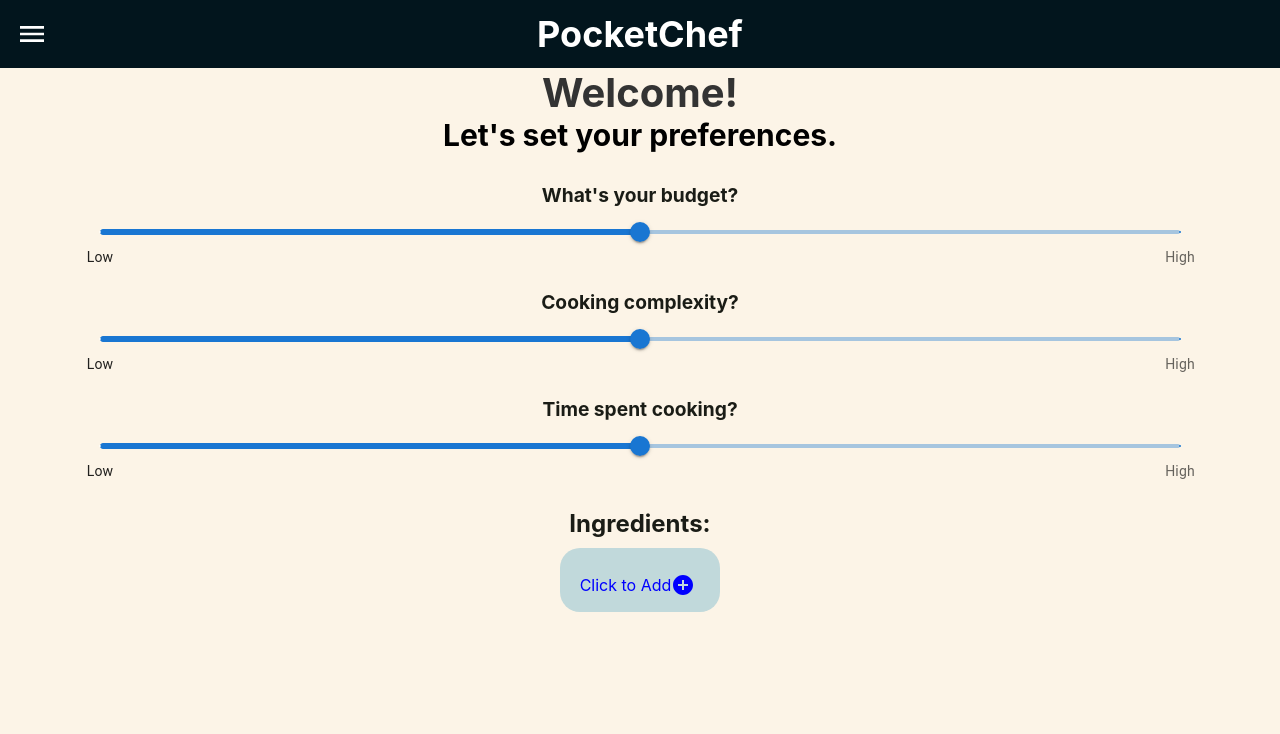
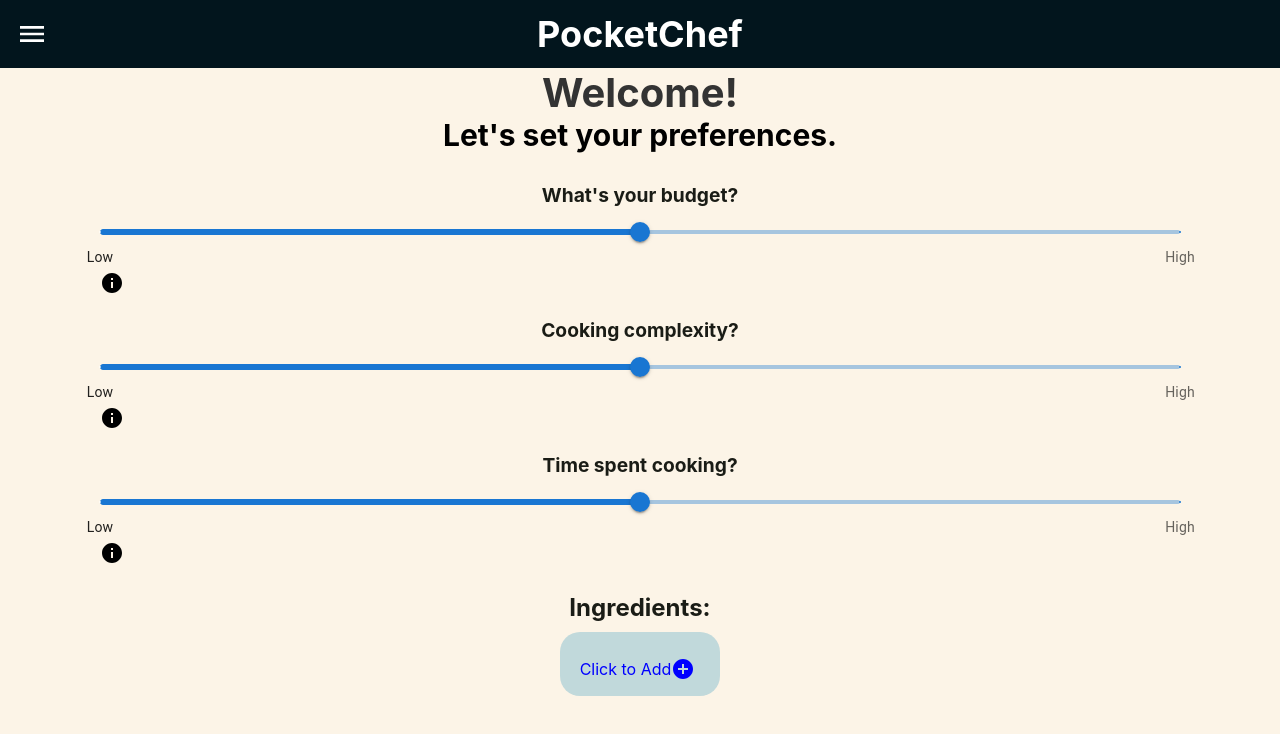
Before and after one commit to oggunderscore/PocketChef, a React (Create React App) app: page / in a window 1280 px wide. Shown: the top 734 px of the page. Built offline with nearby package versions, Linux system fonts and the light colour scheme; no server answers.

Commit message:
update Home.js & Home.css to add information-tool-tip to show icon and display message, created information_Tooltip.js component (#8)
Co-authored-by: Kevin Nguyen <oggunderscore@gmail.com>

```diff
--- a/package.json
+++ b/package.json
@@ -5,7 +5,7 @@
   "dependencies": {
     "@emotion/react": "^11.13.3",
     "@emotion/styled": "^11.13.0",
-    "@mui/icons-material": "^6.1.2",
+    "@mui/icons-material": "^6.1.4",
     "@mui/material": "^6.1.2",
     "@testing-library/jest-dom": "^5.17.0",
     "@testing-library/react": "^13.4.0",
--- a/src/components/Home/Home.css
+++ b/src/components/Home/Home.css
@@ -30,6 +30,32 @@
   text-align: center;
   font-size: 30px;
   margin-top: 0px;
+}
+
+.information-tooltip {
+  position: relative;
+  display: inline-block;
+}
+
+.information-tooltip-text {
+  visibility: hidden;
+  width: 200px;
+  background-color: #333;
+  color: #fff;
+  text-align: center;
+  padding: 10px;
+  border-radius: 6px;
+  position: absolute;
+  z-index: 1;
+  left: 150px;
+  margin-left: -100px;
+  opacity: 1;
+  transition: opacity 0.5s;
+}
+
+.information-tooltip:hover .information-tooltip-text {
+  visibility: visible;
+  opacity: 1;
 }
 
 .question {
--- a/src/components/Home/Home.js
+++ b/src/components/Home/Home.js
@@ -2,6 +2,7 @@ import React from "react";
 import { Slider } from "@mui/material";
 import "./Home.css";
 import AddCircleIcon from "@mui/icons-material/AddCircle";
+import InformationTooltip from "./Information_Tooltip";
 
 function Home() {
   const handleAddIngredient = () => {
@@ -28,6 +29,11 @@ function Home() {
           max={1}
           valueLabelDisplay="auto"
         />
+        <div>
+          <InformationTooltip tooltipText="Budget slider tool test " />
+
+        </div>
+
       </div>
 
       <p className="question">Cooking complexity?</p>
@@ -45,6 +51,10 @@ function Home() {
           max={1}
           valueLabelDisplay="auto"
         />
+        <div>
+          <InformationTooltip tooltipText="complexity slider tool test " />
+
+        </div>
       </div>
 
       <p className="question">Time spent cooking?</p>
@@ -62,6 +72,10 @@ function Home() {
           max={1}
           valueLabelDisplay="auto"
         />
+        <div>
+          <InformationTooltip tooltipText="time slider tool test " />
+
+        </div>
       </div>
 
       <div className="ingredient-container">
--- /dev/null
+++ b/src/components/Home/Information_Tooltip.js
@@ -0,0 +1,13 @@
+import React from 'react';
+import InfoIcon from '@mui/icons-material/Info';
+
+const InformationTooltip = ({ tooltipText}) => {
+    return (
+        <div className="information-tooltip">
+            <InfoIcon/>
+            <span className="information-tooltip-text">{tooltipText}</span>
+        </div>
+    );
+};
+
+export default InformationTooltip;
```
Also changed, not shown: 1 other file (tests, documents, lock files or other folders).
